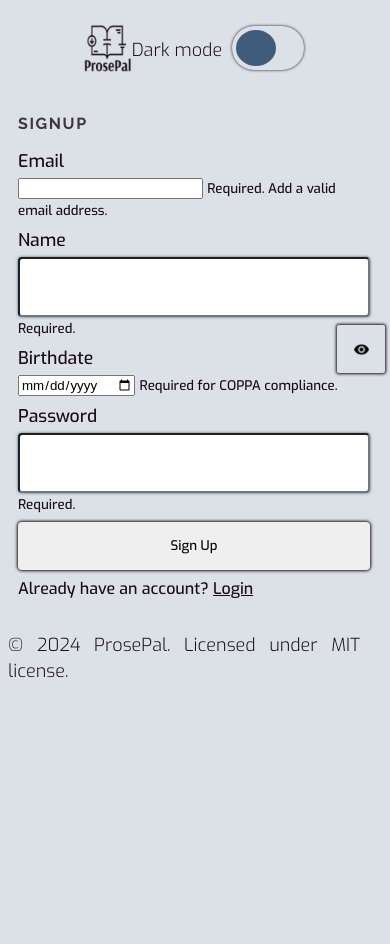
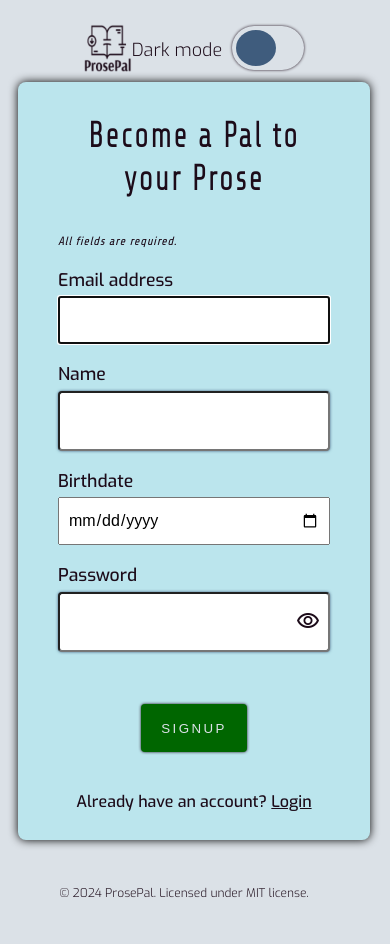
Before and after one commit to ashrobertsdragon/django, a Django app: page /signup/ in a window 390 px wide. Before the commit the page ends 678 px from the top, so only its background shows below. Run offline with Django 5.2, Linux system fonts and the light colour scheme.

Commit message:
Got signup form to look right

```diff
--- a/src/binders/forms.py
+++ b/src/binders/forms.py
@@ -7,28 +7,45 @@ User = get_user_model()
 
 class SignupForm(UserCreationForm):
   email = forms.EmailField(
+    label="Email address",
+    max_length=30,
     required=True,
-    help_text="Required. Add a valid email address.",
-    widget=forms.EmailInput(attrs={"aria-label": "Email address"})
+    help_text="Enter a valid email address",
+    widget=forms.EmailInput(attrs={
+      "aria-label": "Email address",
+      "autofocus": True,
+      "autocomplete": "email",
+      "class": "user-input"
+    })
   )
   name = forms.CharField(
+    label="Name",
     max_length=30,
     required=True,
-    help_text='Required.',
-    widget=forms.TextInput(attrs={"aria-label": "Name"})
+    help_text='Enter your full name',
+    widget=forms.TextInput(attrs={
+      "aria-label": "Name",
+      "class": "user-input",
+      "autocomplete": "name"})
   )
   birthdate = forms.DateField(
     label="Birthdate",
     required=True,
-    help_text='Required for COPPA compliance.',
-    widget=forms.DateInput(attrs={"type": "date"}),
+    help_text='Enter your birthdate to ensure you are over 13',
+    widget=forms.DateInput(attrs={
+      "aria-label": "Birthdate",
+      "class": "user-input",
+      "type": "date", "autocomplete": "bday"}),
   )
   password = forms.CharField(
     max_length=30,
     label="Password",
     required=True,
-    help_text='Required.',
-    widget=forms.PasswordInput(attrs={"aria-label": "Password"})
+    help_text='Create your password',
+    widget=forms.PasswordInput(attrs={
+      "aria-label": "Password",
+      "class": "user-input",
+      "autocomplete": "new-password"})
   )
 
   class Meta:
@@ -176,7 +193,10 @@ class FineTuneForm(forms.Form):
     required=True,
     initial='' # Set initial selection to "Choose One"
   )
-  rights_confirmation = forms.BooleanField(required=True)
+  rights_confirmation = forms.BooleanField(
+    required=True,
+    label="I confirm that I have the rights to use these files"
+  )
   terms_agreement = forms.BooleanField(required=True)
 
 class ConvertEbookForm(forms.Form):
--- a/src/binders/static/css/forms.css
+++ b/src/binders/static/css/forms.css
@@ -16,13 +16,14 @@ input[type="file"] {
 
 input[type="submit"] {
   text-transform: uppercase;
+  letter-spacing: .15rem;
   display: block;
   text-align: center;
   width: auto;
   background-color: hsl(120, 100%, 20%);
   color: #DBE1E7;
   padding: 14px 20px;
-  margin: 8px auto;
+  margin: 2em auto .5em;
   border: none;
   border-radius: 4px;
   cursor: pointer;
@@ -54,9 +55,10 @@ input::file-selector-button:hover {
 
 /* Labels */
 label {
-  display: flex;
+  display: grid;
   font-size: 1.1em;
   padding-bottom: .25em;
+  margin-right: 1rem;
 }
 
 label a {
@@ -76,8 +78,7 @@ body.dark-mode .box {
   box-shadow: inset 0 0 5px #DBE1E7; /* White shadow */
 }
 
-body.dark-mode input[type="text"],
-body.dark-mode input[type="password"],
+body.dark-mode .user-input,
 body.dark-mode select,
 body.dark-mode textarea {
   background-color: #1C0B19;
@@ -121,12 +122,21 @@ div {
   box-shadow: 0 0 10px rgba(0, 0, 0.1);
   background-color: #BBE5ED;
   border-radius: 8px;
- }
+}
 
 #box {
   text-align: center;
 }
 
+
+/* Help-textr */
+.help-text {
+  display: none;
+}
+
+.form-grid input:hover + .help-text {
+  display: block;
+}
 
 /* Finetuner */
 #role {
@@ -205,6 +215,33 @@ body.dark-mode .modal-content {
   cursor: pointer;
 }
 
+.error {
+  color: #ff0000; /* Adjust color as needed */
+  font-size: .9em;
+}
+
+/* Visibility toggle icon */
+.password-container {
+  display: flex;
+  align-items: center;
+  position: relative;
+  padding: 0;
+  margin: 0;
+}
+
+.password-input {
+  padding-right: 30px;
+  flex-grow: 1;
+}
+
+#eye {
+  position: absolute;
+  right: 10px;
+  cursor: pointer;
+  top: 42%;
+  transform: translateY(-50%);
+}
+
 /* Ebook converter */
 .metadata label {
   width: 3em;
@@ -273,6 +310,70 @@ body.dark-mode .modal-content {
   height: 5em; /* Adjust the height as needed */
 }
 
+/* Signup / Login */
+.form h1 {
+  text-align: center;
+}
+.form h3 {
+  font-family: 'Share Tech', sans-serif;
+  font-weight: 300;
+  font-style: italic;
+  font-size: .75rem;
+  text-align: left;
+  letter-spacing: .05em;
+}
+#required-div {
+  text-align: left;
+  margin-right: auto;
+}
+
+.user-form {
+  display: flex;
+  flex-direction: column;
+  align-items: center;
+  max-width: none;
+}
+
+.input-boxes {
+  width: 100%;
+  margin: auto;
+}
+.form-grid {
+  display: grid;
+  grid-template-columns: 30% 50%;
+}
+.user-input-label {
+  align-items: center;
+  text-align: left;
+  padding-right: 10px;
+}
+
+user-input,
+input[type="password"],
+input[type="text"],
+input[type="date"],
+input[type="email"] {
+  font-size: 1rem;
+  max-width: 40ch;
+  width: 100%;
+  box-sizing: border-box;
+  height: 40px;
+  padding: 8px;
+  margin: 0 auto 10px 0;
+}
+
+
+
+body.dark-mode [type="date"]::-webkit-calendar-picker-indicator {
+  filter: invert(1);
+  right: 10px;
+}
+
+.switch-auth {
+  margin-top: 2em;
+  text-align: center;
+}
+
 /* Responsive changes */
 @media screen and (max-width: 768px) {
 
@@ -280,7 +381,8 @@ body.dark-mode .modal-content {
   input[type="text"],
   input[type="password"],
   select,
-  textarea {
+  textarea,
+  .user-input {
     height: 60px;
     width: 100%;
     box-sizing: border-box;
@@ -303,11 +405,10 @@ body.dark-mode .modal-content {
   /* Finetuner */
   .form-container,
   #user_key {
-      width: 100%;
-      box-shadow: none;
-      padding: 10px;
+    width: 100%;
+    box-shadow: none;
+    padding: 10px;
   }
-
 
   #checkboxes label {
     display: block;
@@ -324,4 +425,16 @@ body.dark-mode .modal-content {
     flex-direction: column;
     align-items: stretch;
   }
+
+  .form-grid {
+    grid-template-columns: 1fr; /* Stack label and input on small screens */
+  }
+
+  .form-grid label {
+    text-align: left;
+    padding-right: 0;
+  }
+  .user-input {
+    min-height: 48px;
+  }
 }
--- a/src/binders/static/css/style.css
+++ b/src/binders/static/css/style.css
@@ -35,17 +35,17 @@ section {
 }
 
 /* Footer */
-footer {
+footer, .copyright {
   display: block;
   text-align: center;
+  margin: auto;
   font-size: .75rem;
-  text-align: center;
   padding: 15px 0;
   position: relative;
   bottom: 0;
   width: 100%;
 }
-#copyright
+
 
 footer.light-mode {
   background-color: #DBE1E7;
@@ -212,6 +212,7 @@ button, input[type="submit"] {
 
 input[type="text"],
 input[type="password"],
+.userinput,
 textarea,
 select {
   font-size: .9em;
@@ -242,33 +243,6 @@ body.dark-mode .required {
 
 .shown {
   display: block; /* Displays a container */
-}
-
-/* Show Button with Eye Icon */
-button#showButton {
-  position: absolute;
-  right: -14px;
-  top: 41%;
-  transform: translateY(-50%);
-  margin: 0;
-  background-color: #DBE1E7;
-  border: none;
-  border-radius: 2px;
-  padding:  0 8px;
-  height: 66%;
-  width: 6%;
-  display: flex;
-  justify-content: center;
-  align-items: center;
-  z-index: 10;
-}
-button#showButton:hover {
-  background-color: hsl(210, 20%, 95%) !important;
-}
-#visibilityImage {
-  height: 15px;
-  width: 15px;
-  background-color: #DBE1E7;
 }
 
 /* Responsive changes */
--- a/src/binders/static/js/visToggle.js
+++ b/src/binders/static/js/visToggle.js
@@ -1,6 +1,6 @@
 function toggleVisibility() {
   var apiKeyInput = document.getElementById("user_key");
-  var passwordInput = document.getElementById("password");
+  var passwordInput = document.getElementById("id_password");
 
   var inputElement = apiKeyInput ? apiKeyInput : passwordInput;
   if (inputElement) {
--- a/src/binders/templates/finetune-footer.html
+++ b/src/binders/templates/finetune-footer.html
@@ -8,7 +8,4 @@
       <span> | </span>
       <a href="{% url 'privacy' %}" title="Privacy policy" target="_blank">Privacy Policy</a>
     </div>
-    <div>
-      <a href="https://www.flaticon.com/free-icons/hide" target="_blank" rel="noopener" title="hide icons">Hide icons created by Google - Flaticon</a>
-    </div>
 {% endblock finetune_footer %}
--- a/src/binders/templates/finetune.html
+++ b/src/binders/templates/finetune.html
@@ -32,7 +32,7 @@
     <div id="key">
       {{ form.user_key.label_tag }}
       {{ form.user_key }}
-      <button id="showButton" type="button" onclick="toggleVisibility()" aria-label="Show or hide API key text"><img id="visibilityImage" src="{% static 'images/visibility.png' %}" alt="show key"></button>
+      <span class="material-symbols-outlined">visibility</span>
     </div>
     <div id="upload">
       <p class="info-link" id="convert-link"><a href="{% url 'convert_ebook' %}" target="_blank">Convert your ebooks here</a></p>
--- a/src/binders/templates/normal-footer.html
+++ b/src/binders/templates/normal-footer.html
@@ -1 +1 @@
-    <div class="copyright"><p>© 2024 ProsePal. Licensed under MIT license.</p></div>
+    <p class="copyright">© 2024 ProsePal. Licensed under MIT license.</p>
--- a/src/binders/templates/signup.html
+++ b/src/binders/templates/signup.html
@@ -1,4 +1,5 @@
 {% extends "container-base.html" %}
+
 {% load static %}
 
 {% block title %}Signup{% endblock %}
@@ -8,16 +9,20 @@
 {% endblock extra_css %}
 
 {% block content %}
-  <h2 class="content-title">Signup</h2>
-  <form id="signup-form" class="form" method="post" action="{% url 'signup' %}">
+  <div class="form box">
+    <form class="user-form" method="POST" role="main" action="{% url 'signup' %}">
       {% csrf_token %}
-
+      <h1>Become a Pal to your Prose</h1>
+      <div id="required-div">
+        <h3 class="required-text">All fields are required.</h3>
+      </div>
+      <div class="input-boxes">
         <!-- Email Field -->
-    <div class="form-group" id="div_{{ form.email.name }}">
-      <label for="{{ form.email.id_for_label }}" class="form-label">{{ form.email.label }}</label>
-      {{ form.email }}
+        <div class="form-grid" id="div-id_email">
+          <label class="user-input-label" for="{{ form.email.id_for_label }}">{{ form.email.label }}</label>
+          {{ form.email }} <!-- Renders the email field with all attributes -->
           {% if form.email.help_text %}
-        <small class="form-text text-muted">{{ form.email.help_text }}</small>
+            <small class="help-text">{{ form.email.help_text }}</small>
           {% endif %}
           {% for error in form.email.errors %}
             <div class="error">{{ error }}</div>
@@ -25,11 +30,11 @@
         </div>
 
         <!-- Name Field -->
-    <div class="form-group" id="div_{{ form.name.name }}">
-      <label for="{{ form.name.id_for_label }}" class="form-label">{{ form.name.label }}</label>
-      {{ form.name }}
+        <div class="form-grid" id="div-id_name">
+          <label class="user-input-label" for="{{ form.name.id_for_label }}">{{ form.name.label }}</label>
+          {{ form.name }} <!-- Renders the name field with all attributes -->
           {% if form.name.help_text %}
-        <small class="form-text text-muted">{{ form.name.help_text }}</small>
+            <small class="help-text">{{ form.name.help_text }}</small>
           {% endif %}
           {% for error in form.name.errors %}
             <div class="error">{{ error }}</div>
@@ -37,11 +42,11 @@
         </div>
 
         <!-- Birthdate Field -->
-    <div class="form-group" id="div_{{ form.birthdate.name }}">
-      <label for="{{ form.birthdate.id_for_label }}" class="form-label">{{ form.birthdate.label }}</label>
-      {{ form.birthdate }}
+        <div class="form-grid" id="div-id_birthdate">
+          <label class="user-input-label" for="{{ form.birthdate.id_for_label }}">{{ form.birthdate.label }}</label>
+          {{ form.birthdate }} <!-- Renders the birthdate field with all attributes -->
           {% if form.birthdate.help_text %}
-        <small class="form-text text-muted">{{ form.birthdate.help_text }}</small>
+            <small class="help-text">{{ form.birthdate.help_text }}</small>
           {% endif %}
           {% for error in form.birthdate.errors %}
             <div class="error">{{ error }}</div>
@@ -49,30 +54,33 @@
         </div>
 
         <!-- Password Field -->
-    <div class="form-group" id="div_{{ form.password.name }}">
-      <label for="{{ form.password.id_for_label }}" class="form-label">{{ form.password.label }}</label>
-      <input type="password" name="{{ form.password.name }}" id="{{ form.password.id_for_label }}" class="form-control">
-      <!-- Show/Hide Password Button -->
-      <button id="showButton" type="button" onclick="toggleVisibility()" aria-label="Show or hide password">
-        <img id="visibilityImage" src="{% static 'images/visibility.png' %}" alt="Show/hide password">
-      </button>
+        <div class="form-grid" id="div-id_password">
+          <label class="user-input-label" for="{{ form.password.id_for_label }}">{{ form.password.label }}</label>
+          <div class="password-container">
+            {{ form.password }} <!-- Renders the password field with all attributes -->
+            <span class="material-symbols-outlined" id="eye" onclick="toggleVisibility()">visibility</span>
+          </div>
           {% if form.password.help_text %}
-        <small class="form-text text-muted">{{ form.password.help_text }}</small>
+            <small class="help-text">{{ form.password.help_text }}</small>
           {% endif %}
           {% for error in form.password.errors %}
             <div class="error">{{ error }}</div>
           {% endfor %}
         </div>
+      </div>
 
-    <button type="submit" class="btn btn-primary">Sign Up</button>
+      <input type="submit" value="Signup" class="btn btn-primary">
     </form>
     <div class="switch-auth">
-    Already have an account? <a href="{% url 'login' %}" id="login-link">Login</a>
+      Already have an account?  <a href="{% url 'login' %}" id="login-link">Login</a>
+    </div>
   </div>
 {% endblock %}
+
 {% block footer %}
   {% include "normal-footer.html" %}
 {% endblock footer %}
+
 {% block end_js %}
   <script src="{% static 'js/visToggle.js' %}"></script>
 {% endblock end_js %}
--- a/src/binders/views.py
+++ b/src/binders/views.py
@@ -28,7 +28,7 @@ def signup_view(request):
     if form.is_valid():
       user = form.save()
       login(request, user)
-      return redirect('home')  # Redirect to a home page or another desired page
+      return(reverse("account:buy_credits"))
   else:
     form = SignupForm()
   return render(request, 'signup.html', {'form': form})
```
Lines whose indentation alone changed are shown as unchanged.
